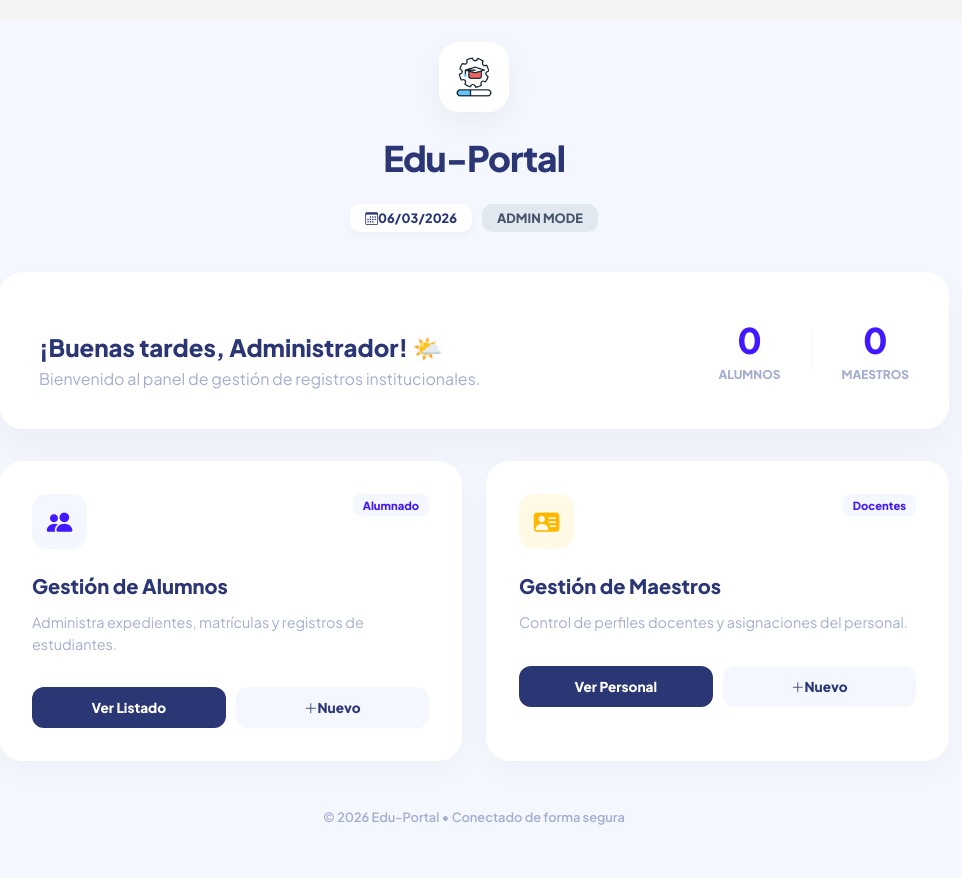
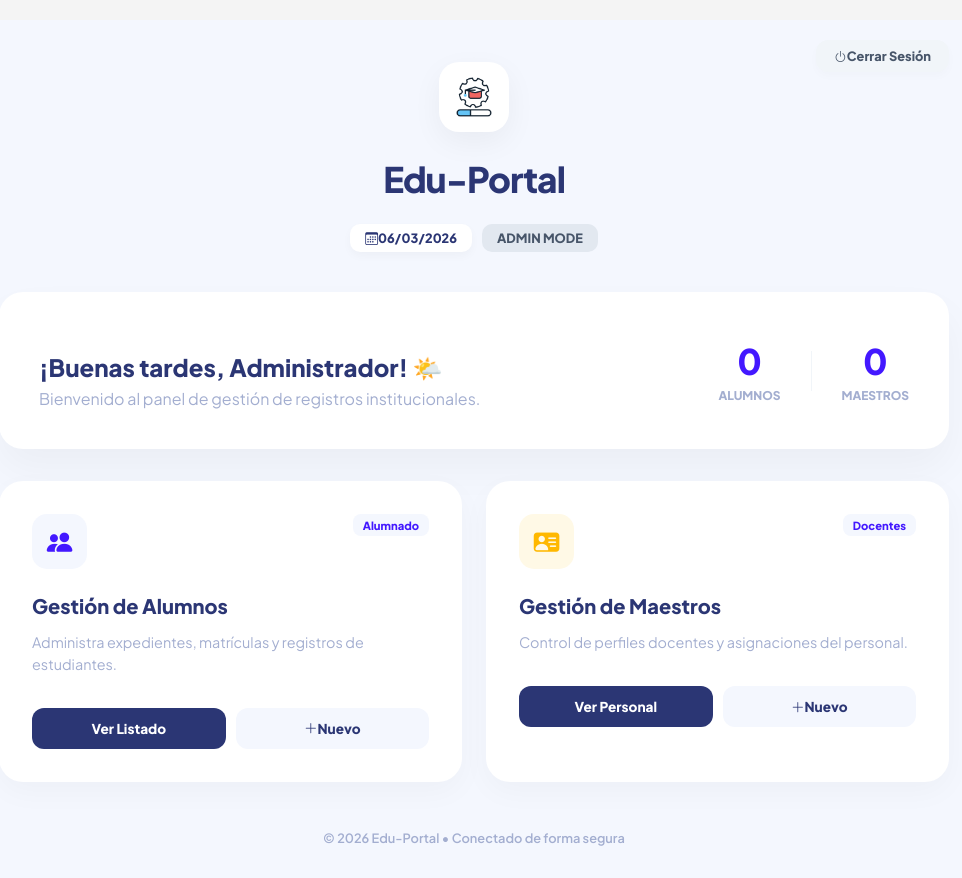
Before and after one commit to Gxacm/EduPortal, a Flask app: page /admin in a window 1280 px wide. Shown: the whole page, without its empty margins (166-1128 px from the left). Before the commit the page ends 825 px from the top, so only its background shows below. Run offline with Flask 3, Linux system fonts and the light colour scheme; the visitor is signed in with stand-in values (Sample User, id 1).

Commit message:
Agregacion de un boton para cerrar sesion

```diff
--- a/templates/admin_dashboard.html
+++ b/templates/admin_dashboard.html
@@ -6,6 +6,12 @@
 
 <div class="viewport-wrapper">
     <div class="container main-content-box">
+
+        <div class="top-action-bar">
+            <a href="{{ url_for('logout') }}" class="chip-logout">
+                <i class="bi bi-power me-2"></i>Cerrar Sesión
+            </a>
+        </div>
 
         <header class="header-minimal">
             <div class="logo-container">
@@ -84,7 +90,6 @@
 
     body, html { height: 100%; margin: 0; }
 
-    /* Centrado Total en Pantalla */
     .viewport-wrapper {
         min-height: 100vh;
         background-color: var(--bg);
@@ -99,9 +104,38 @@
         max-width: 950px;
         width: 100%;
         text-align: center;
+        position: relative; /* Para alinear el botón */
     }
 
-    /* Header */
+    /* ESTILOS DE LA BARRA SUPERIOR Y BOTÓN DE LOGOUT (NUEVO) */
+    .top-action-bar {
+        display: flex;
+        justify-content: flex-end; /* Alinea a la derecha */
+        margin-bottom: -10px; /* Ajuste para pegarlo un poco al header */
+        width: 100%;
+    }
+
+    .chip-logout {
+        background: #f1f5f9; /* Gris muy suave, combina con chip-admin */
+        padding: 8px 18px;
+        border-radius: 12px; /* Mismo radio que tus botones */
+        font-size: 0.8rem;
+        font-weight: 700;
+        color: #475569; /* Gris oscuro, como el texto de chip-admin */
+        text-decoration: none;
+        transition: 0.3s;
+        display: flex;
+        align-items: center;
+        box-shadow: 0 4px 10px rgba(0,0,0,0.02); /* Sutil, como chip-glass */
+    }
+
+    .chip-logout:hover {
+        background: #fee2e2; /* Rojo pálido sutil al hover */
+        color: #ef4444; /* Rojo de Bootstrap para la acción de salir */
+        transform: translateY(-2px);
+    }
+
+    /* RESTO DE TUS ESTILOS ORIGINALES SIN CAMBIOS */
     .header-minimal { margin-bottom: 2.5rem; }
     .logo-container {
         width: 70px; height: 70px; background: white; border-radius: 20px;
@@ -114,7 +148,6 @@
     .chip-glass { background: white; padding: 6px 15px; border-radius: 10px; font-size: 0.8rem; font-weight: 700; color: var(--dark); box-shadow: 0 4px 10px rgba(0,0,0,0.03); }
     .chip-admin { background: #e2e8f0; padding: 6px 15px; border-radius: 10px; font-size: 0.8rem; font-weight: 800; color: #475569; }
 
-    /* Welcome Card */
     .welcome-card-glass {
         background: white; border-radius: 24px; padding: 2.5rem;
         display: flex; align-items: center; justify-content: space-between;
@@ -130,7 +163,6 @@
     .stat-label { font-size: 0.75rem; font-weight: 800; color: var(--muted); text-transform: uppercase; }
     .stat-divider { width: 1px; height: 40px; background: #f1f5f9; }
 
-    /* Cards */
     .cards-grid { display: grid; grid-template-columns: 1fr 1fr; gap: 1.5rem; }
     .m-card {
         background: white; padding: 2rem; border-radius: 24px;
@@ -161,6 +193,7 @@
         .welcome-card-glass { flex-direction: column; text-align: center; gap: 2rem; }
         .cards-grid { grid-template-columns: 1fr; }
         .stat-divider { display: none; }
+        .top-action-bar { justify-content: center; margin-bottom: 10px; } /* Centrado en móvil */
     }
 </style>
 
```
